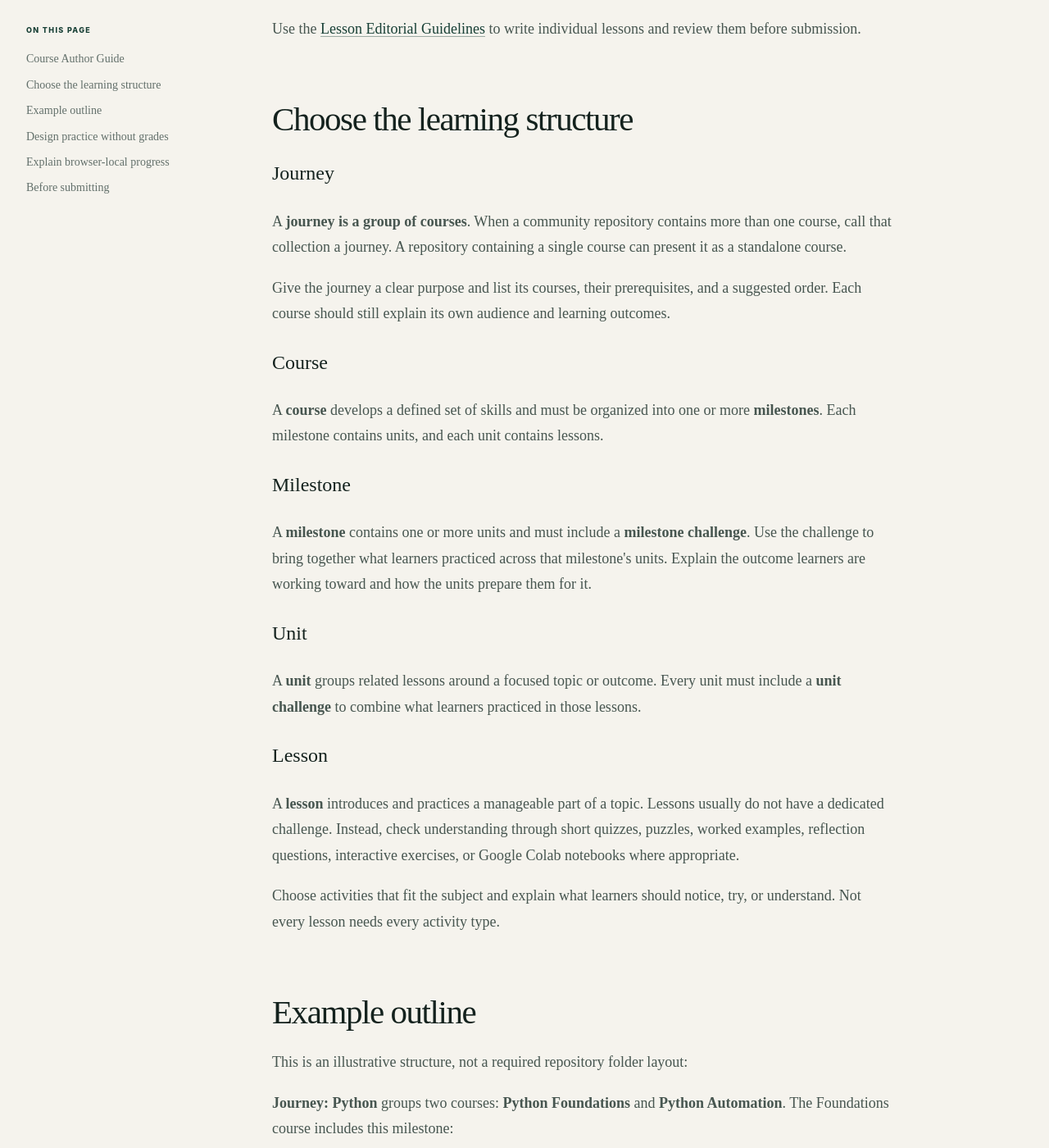
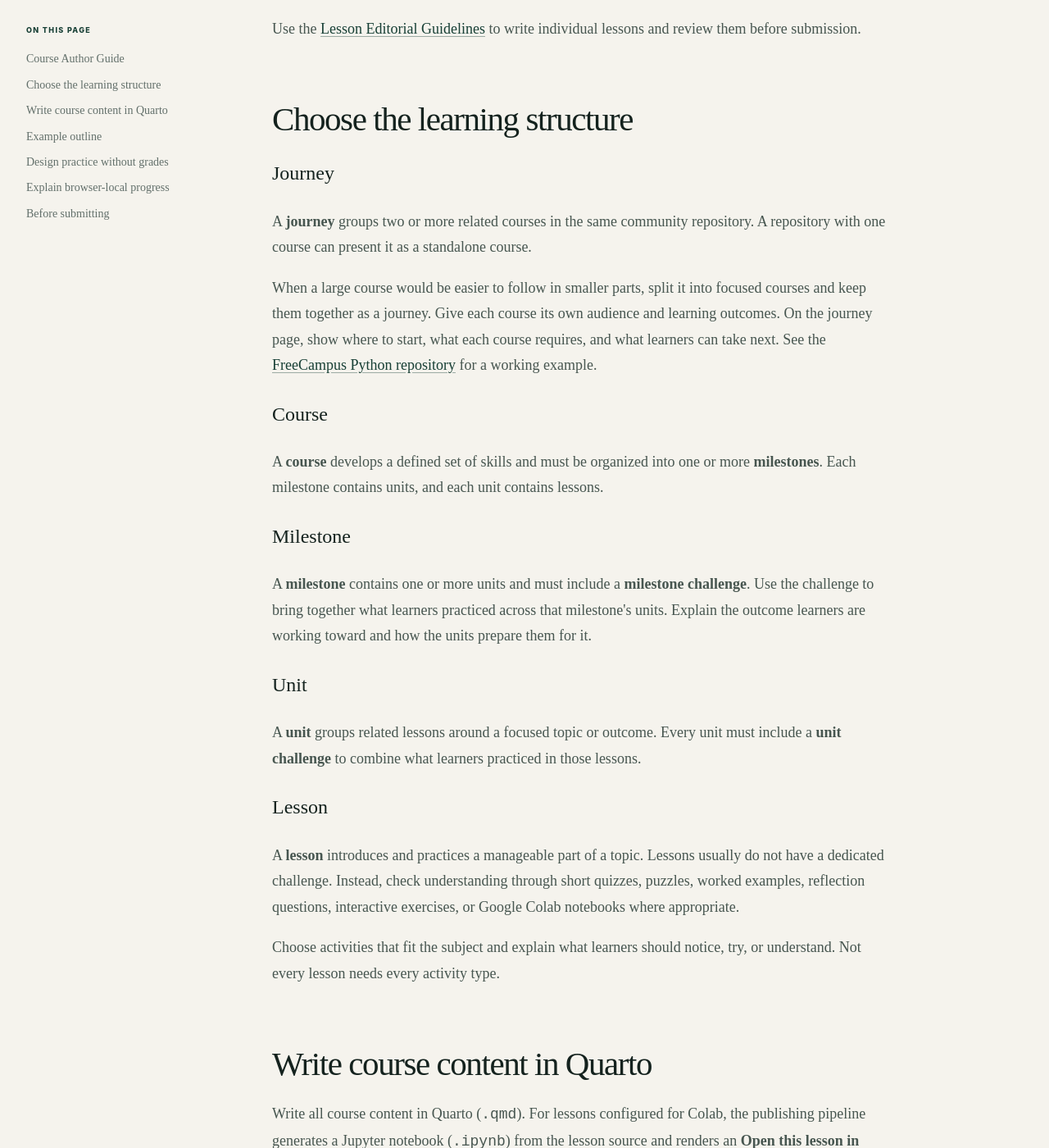
Before and after one commit to freecampus/freecampus.github.io, an MkDocs documentation site: the page built from docs/course-author-guide.md, in a window 1280 px wide and 1400 px high, scrolled down 667 px. Shown: the whole window at 82% size. Built offline with MkDocs 1.6.1, drawn with Linux system fonts in a browser that asks for light colours; some of the changed text lies outside the part shown.

Commit message:
docs: clarify course journeys and Colab publishing

```diff
--- a/docs/course-author-guide.md
+++ b/docs/course-author-guide.md
@@ -12,9 +12,9 @@ Use the [Lesson Editorial Guidelines](lesson-editorial-guidelines.md) to write i
 
 ### Journey
 
-A **journey is a group of courses**. When a community repository contains more than one course, call that collection a journey. A repository containing a single course can present it as a standalone course.
+A **journey** groups two or more related courses in the same community repository. A repository with one course can present it as a standalone course.
 
-Give the journey a clear purpose and list its courses, their prerequisites, and a suggested order. Each course should still explain its own audience and learning outcomes.
+When a large course would be easier to follow in smaller parts, split it into focused courses and keep them together as a journey. Give each course its own audience and learning outcomes. On the journey page, show where to start, what each course requires, and what learners can take next. See the [FreeCampus Python repository](https://github.com/freecampus/python) for a working example.
 
 ### Course
 
@@ -34,11 +34,17 @@ A **lesson** introduces and practices a manageable part of a topic. Lessons usua
 
 Choose activities that fit the subject and explain what learners should notice, try, or understand. Not every lesson needs every activity type.
 
+## Write course content in Quarto
+
+Write all course content in Quarto (`.qmd`). For lessons configured for Colab, the publishing pipeline generates a Jupyter notebook (`.ipynb`) from the lesson source and renders an **Open this lesson in Google Colab** link on the lesson page.
+
+Follow the course repository’s conventions for notebook metadata and the shared Colab link. Make edits in the `.qmd` source so the published page and notebook reflect the same lesson. The [first Python Foundations lesson](https://github.com/freecampus/python/blob/main/docs/courses/python-foundations/milestones/first-programs/units/get-started/meet-python-first-program.qmd) shows the notebook metadata and link include in context.
+
 ## Example outline
 
 This is an illustrative structure, not a required repository folder layout:
 
-**Journey: Python** groups two courses: **Python Foundations** and **Python Automation**. The Foundations course includes this milestone:
+**Journey: Practical Programming** groups two courses: **Programming Foundations** and **Data Automation**. The Foundations course includes this milestone:
 
 - **Milestone: Work with everyday data**
     - **Unit: Values and variables**
```
Also changed, not shown: docs/lesson-editorial-guidelines.md (+1 -1 lines).
